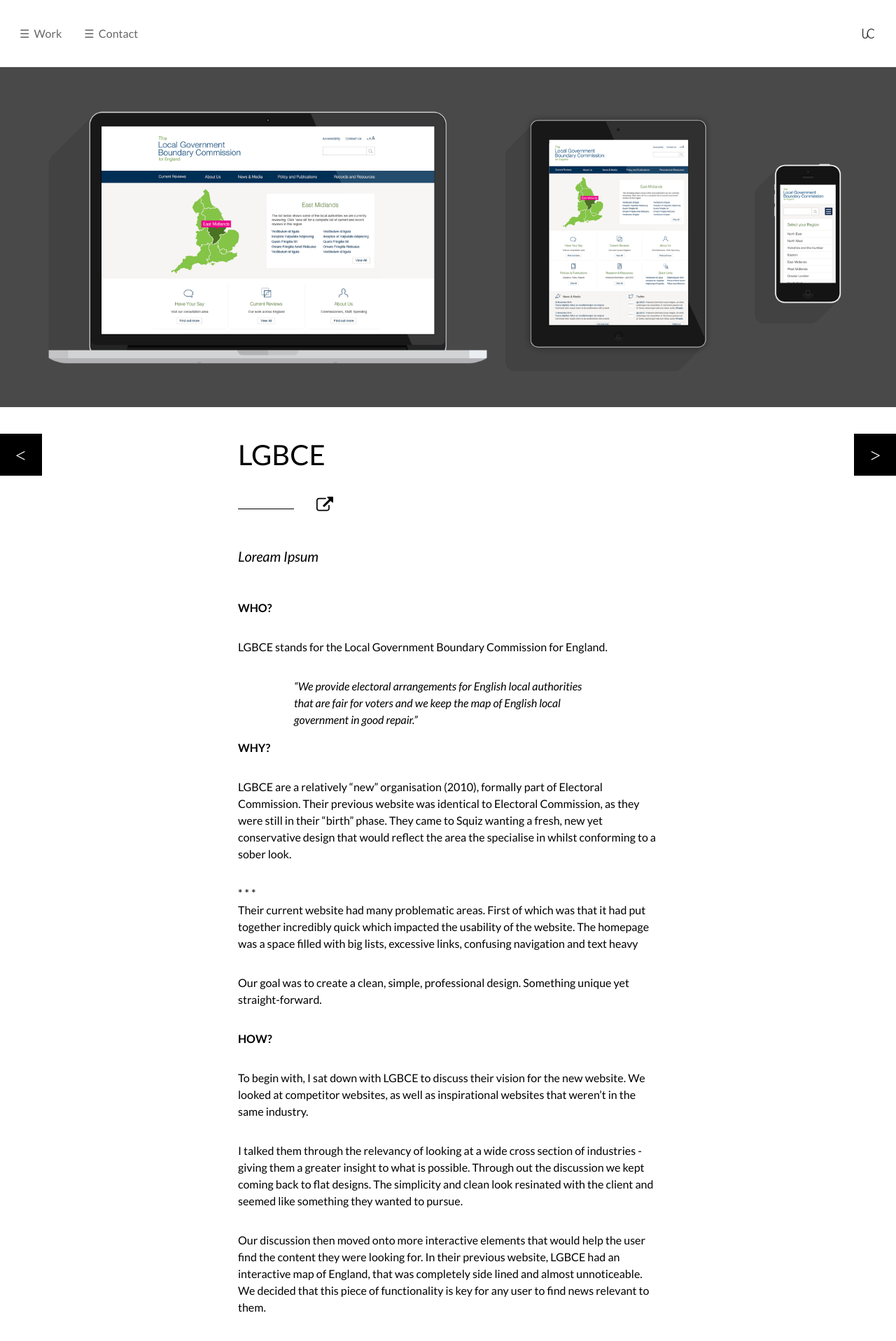
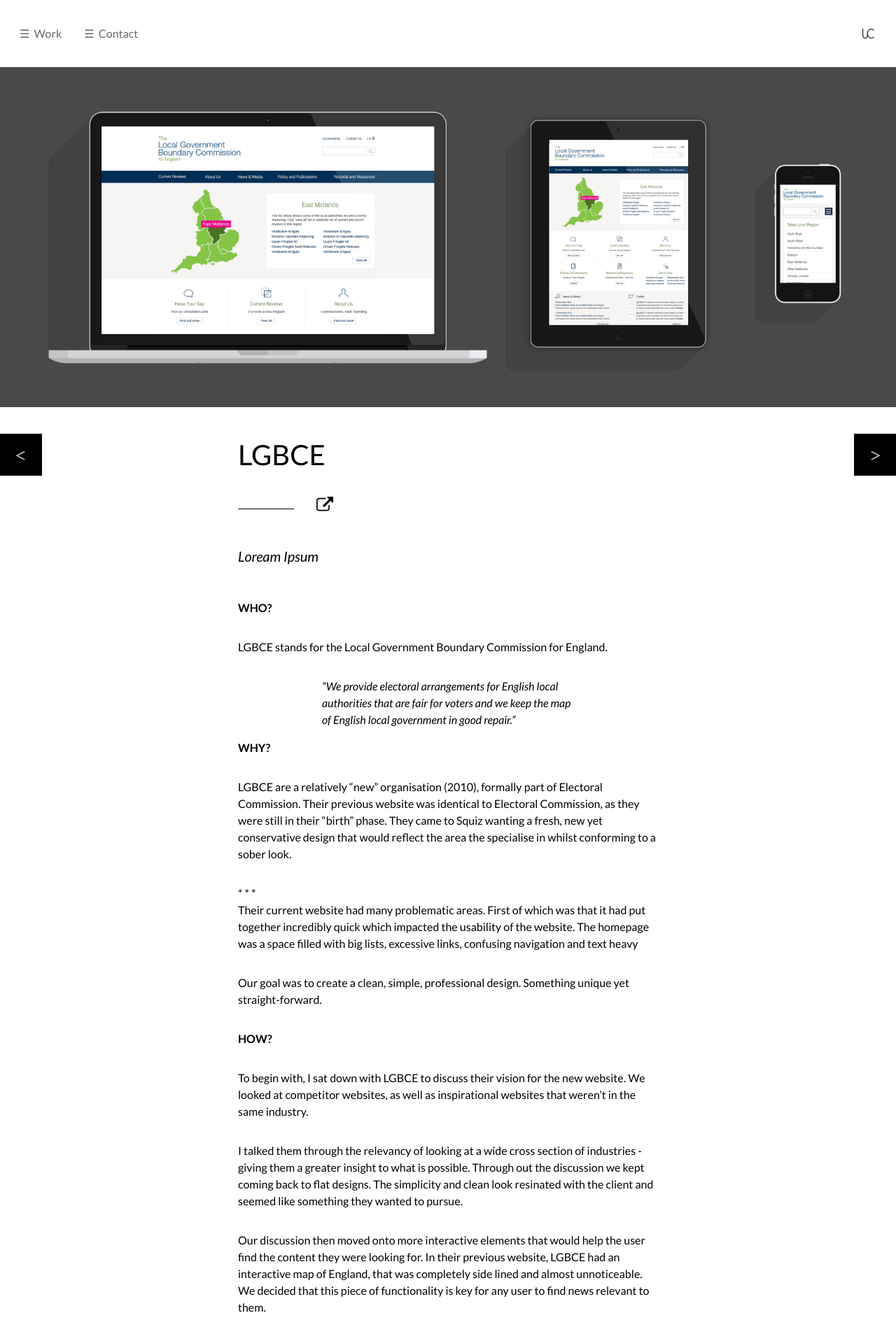
Before and after one commit to lukecarlton/lukecarlton.com, a Jekyll site: the page built from _posts/2014-01-06-LGBCE.md, in a window 1280 px wide. Shown: the top 1917 px of the page at 70% size. Built offline with Jekyll 4.4.1, drawn with Linux system fonts in a browser that asks for light colours; Markdown is read by kramdown in place of the engine named in the settings.

```diff
--- a/_posts/2014-01-06-LGBCE.md
+++ b/_posts/2014-01-06-LGBCE.md
@@ -30,7 +30,7 @@ share: false
 
 LGBCE stands for the Local Government Boundary Commission for England.
 
->>*"We provide electoral arrangements for English local authorities that are fair for voters and we keep the map of English local government in good repair."*
+>>>*"We provide electoral arrangements for English local authorities that are fair for voters and we keep the map of English local government in good repair."*
 
 **WHY?**
 
```
